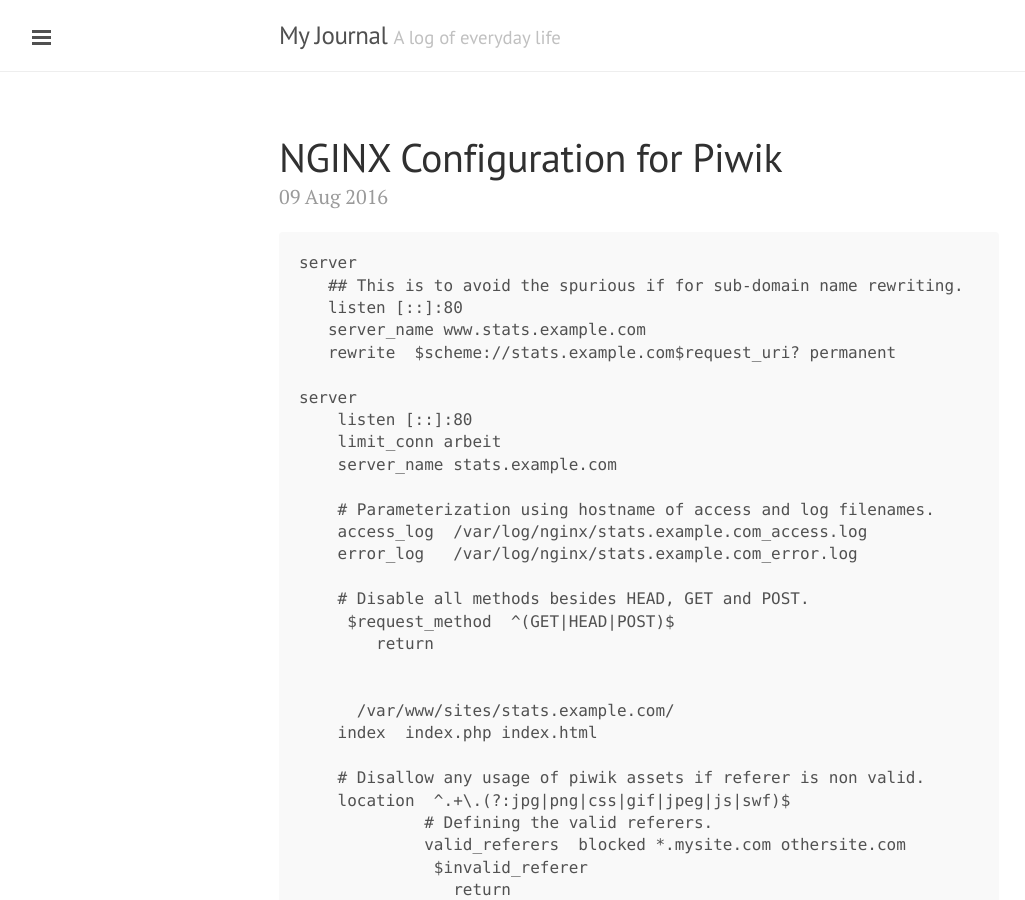
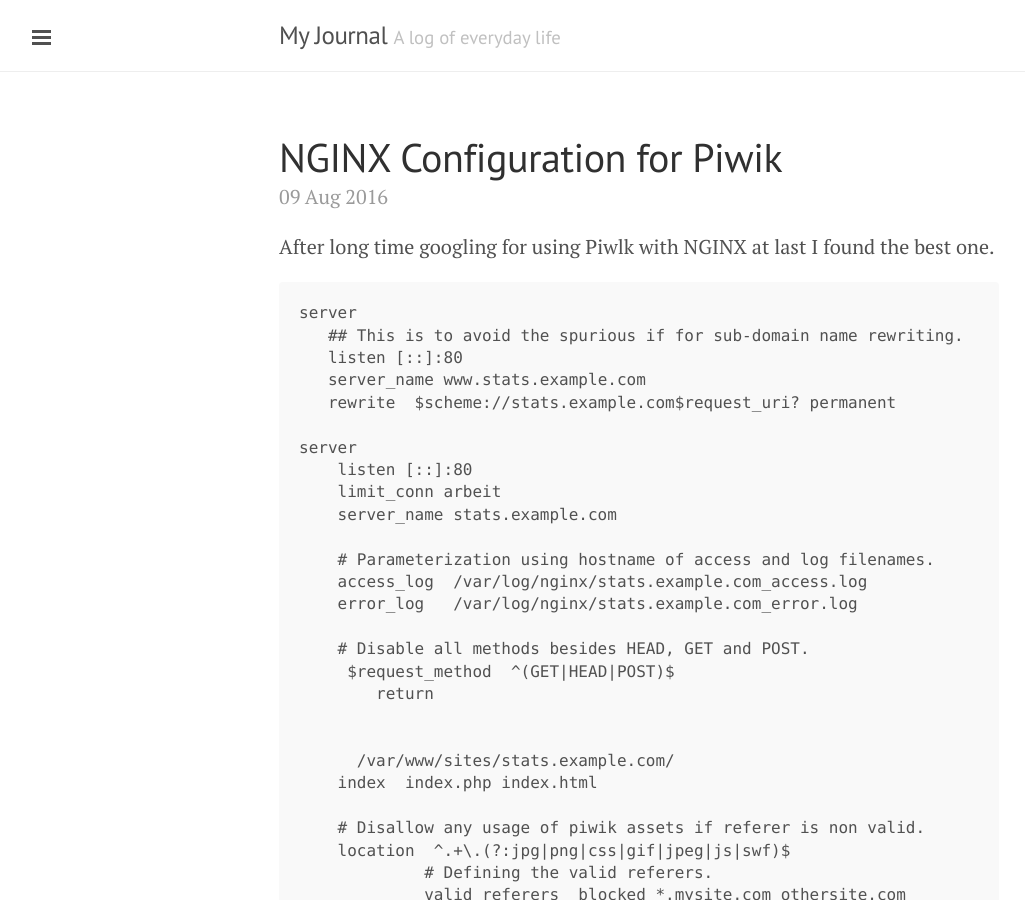
Before and after one commit to kheeklab/kh-eek.github.io, a Jekyll site: the page built from _posts/2016-08-09-nginx-configuration-for-piwik.markdown, in a window 1280 px wide and 900 px high. Shown: the whole window, without its empty margins (1-1026 px from the left). Built offline with Jekyll 4.4.1, drawn with Linux system fonts in a browser that asks for light colours.

Commit message:
Post update: NGINX Configuration for Piwik

````diff
--- a/_posts/2016-08-09-nginx-configuration-for-piwik.markdown
+++ b/_posts/2016-08-09-nginx-configuration-for-piwik.markdown
@@ -4,6 +4,8 @@
 layout: post
 categories: [NGINX, PIWIK]
 ---
+After long time googling for using Piwlk with NGINX at last I found the best one.
+
 ```
 server
    ## This is to avoid the spurious if for sub-domain name rewriting.
````
